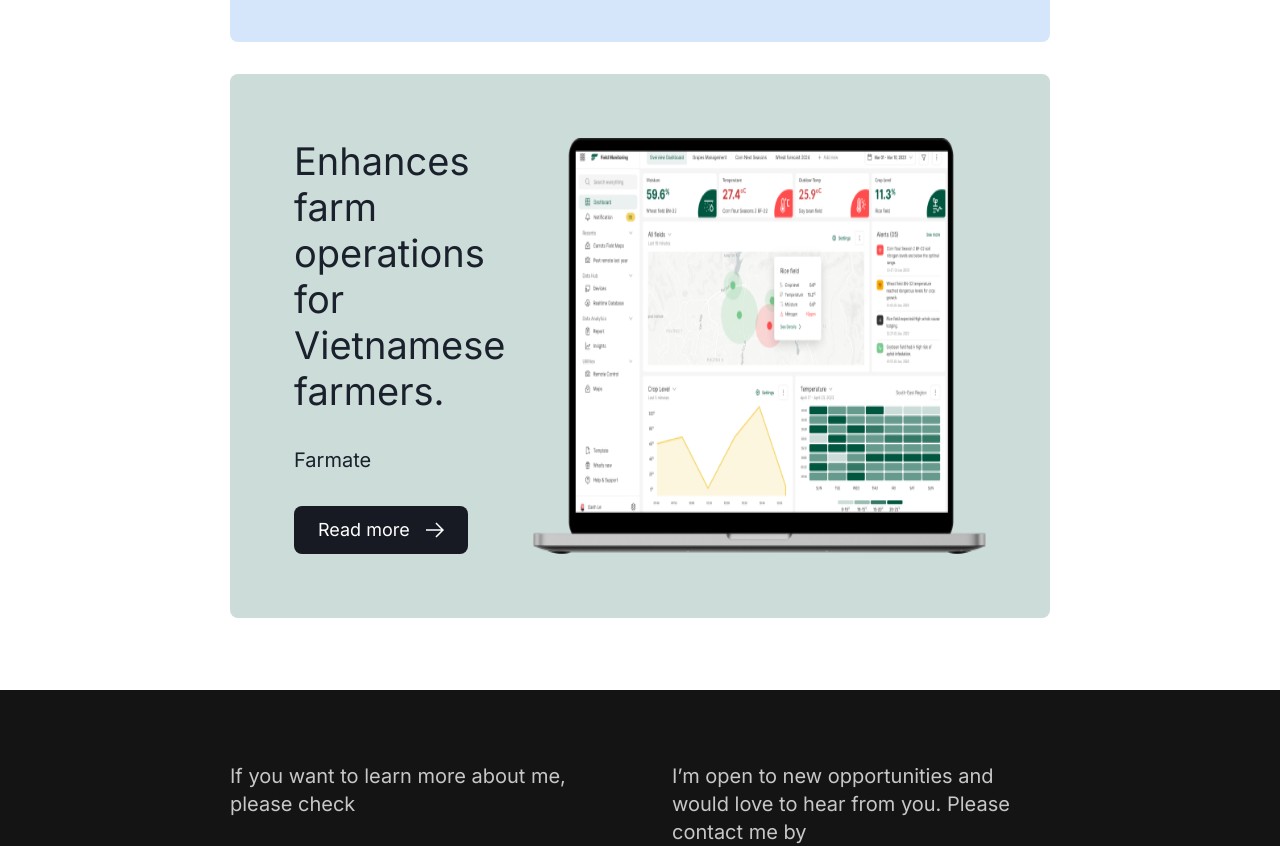
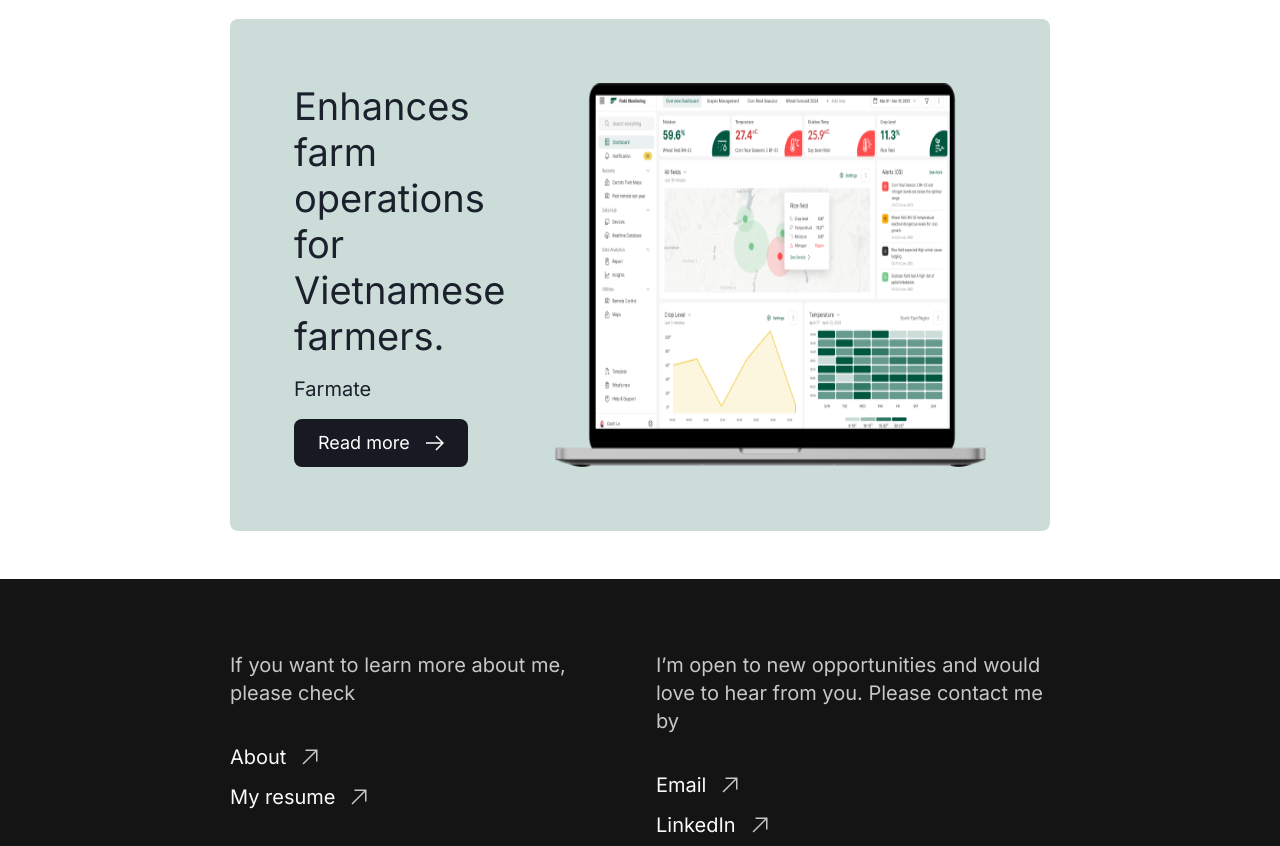
Before and after one commit to tuzkituan/helen-le, a React (Vite) app: page / in a window 1280 px wide. Shown: the part 1800-2646 px from the top of the page. Built offline with nearby package versions, Linux system fonts and the light colour scheme.

Commit message:
update home page

```diff
--- a/src/components/my-footer.jsx
+++ b/src/components/my-footer.jsx
@@ -61,6 +61,7 @@ const MyFooter = () => {
         sm: "24px",
         lg: "104px",
         xl: "230px",
+        base: "24px",
       }}
       paddingBlock="72px"
       alignItems="flex-start"
@@ -71,7 +72,14 @@ const MyFooter = () => {
       fontSize="20px"
       lineHeight="28px"
     >
-      <Stack direction="row" spacing={16} w="100%">
+      <Stack
+        direction={{
+          base: "column",
+          md: "row",
+        }}
+        spacing={8}
+        w="100%"
+      >
         {blocks.map((x) => _renderBlock(x))}
       </Stack>
       <Divider bgColor="#C7C7C7" />
--- a/src/components/my-header.jsx
+++ b/src/components/my-header.jsx
@@ -10,6 +10,7 @@ const MyHeader = () => {
         sm: "24px",
         lg: "104px",
         xl: "230px",
+        base: "24px",
       }}
       paddingBlock="36px"
       alignItems="center"
--- a/src/pages/home.jsx
+++ b/src/pages/home.jsx
@@ -9,13 +9,21 @@ const Home = () => {
         sm: "24px",
         lg: "104px",
         xl: "230px",
+        base: "24px",
       }}
-      paddingBlock="72px"
+      paddingTop={{
+        base: "24px",
+        md: "60px",
+      }}
+      paddingBottom="48px"
       w="100%"
     >
       <Flex flexDirection="column" gap={8} alignItems="center">
         <Text
-          fontSize="72px"
+          fontSize={{
+            base: "56px",
+            md: "72px",
+          }}
           fontWeight={700}
           textAlign="center"
           lineHeight="130%"
@@ -27,7 +35,10 @@ const Home = () => {
           fontWeight={400}
           lineHeight="28px"
           textAlign="center"
-          maxW="40vw"
+          maxW={{
+            base: "80vw",
+            md: "40vw",
+          }}
         >
           Hi, I&apos;m Helen Le, a UX/UI designer dedicated to creating designs
           that have a positive impact on people&apos;s lives.
--- a/src/pages/my-work.jsx
+++ b/src/pages/my-work.jsx
@@ -38,12 +38,23 @@ const MyWork = () => {
   }) => {
     return (
       <Box key={id} bgColor={color} p="64px" borderRadius="8px">
-        <Flex w="100%" justifyContent="space-between" gap={4}>
+        <Flex
+          w="100%"
+          justifyContent="space-between"
+          gap={12}
+          flexDirection={{
+            base: "column",
+            lg: "row",
+          }}
+        >
           <Flex
             flexDirection="column"
-            gap="32px"
+            gap="16px"
             justifyContent="center"
-            w="40%"
+            w={{
+              base: "100%",
+              lg: "40%",
+            }}
           >
             <Text
               w="fit-content"
```
